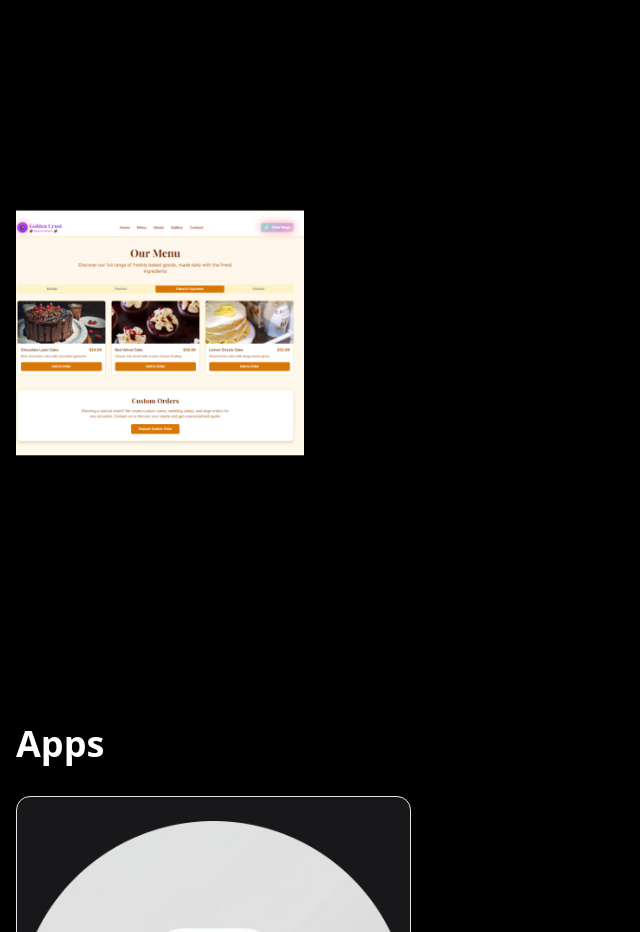
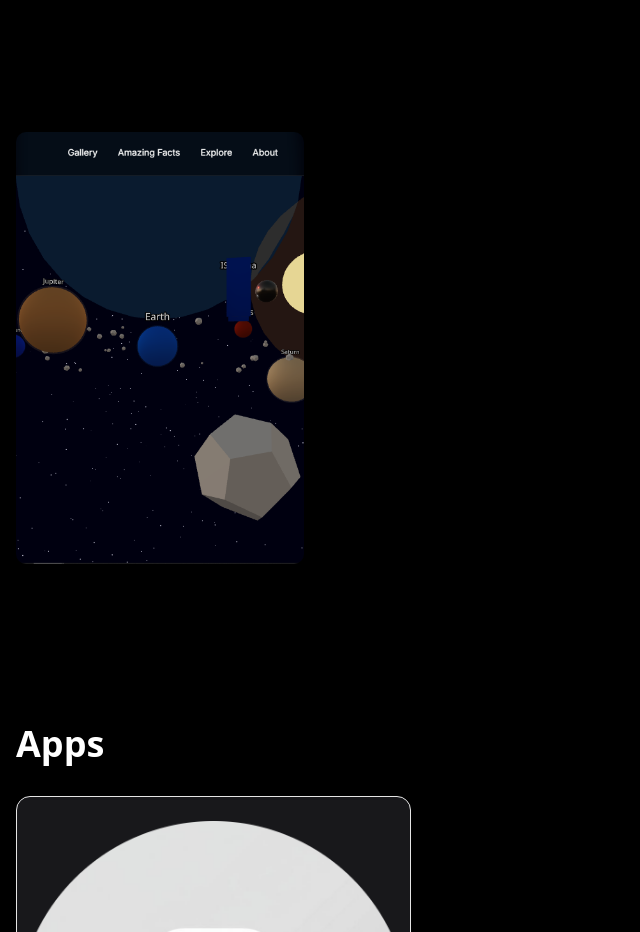
Before and after one commit to samki6576/portfolio-samra, a Next.js app: page / in a window 1280 px wide. Shown: the part 1300-2232 px from the top of the page, without its empty margins (0-640 px from the left). Built offline with nearby package versions, Linux system fonts and the light colour scheme.

Commit message:
Update gallery and links

```diff
--- a/app/components/gallery.tsx
+++ b/app/components/gallery.tsx
@@ -34,7 +34,7 @@ export default function Gallery() {
       link: "https://bakery-git-main-samras-projects-c05660e5.vercel.app"
     },
      {
-      src: "/9.png",
+      src: "/5.png",
       alt: "Art piece 1",
       title: "Spaace 3D website",
       link: "https://3-d-space-explorer-git-main-samras-projects-c05660e5.vercel.app"
```
Also changed, not shown: public/5.png (added).
